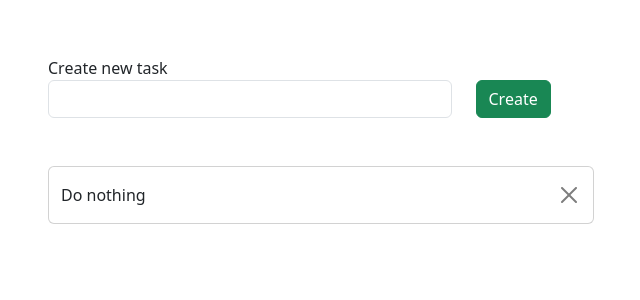
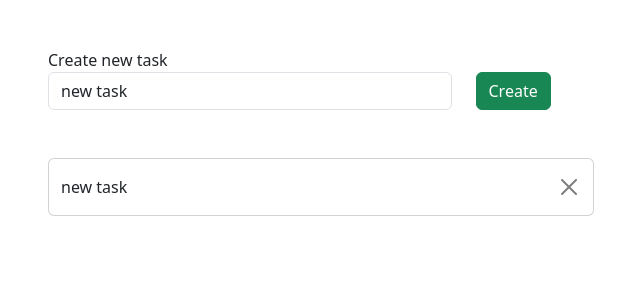
Before and after one commit to quackness/new-to-with-python-flask-vue, a Flask app: page / in a window 1280 px wide. Shown: the top 300 px of the page, without its empty margins (319-959 px from the left). Run offline with Flask 3, Linux system fonts and the light colour scheme.

Commit message:
establish data binding between vue and index html file

```diff
--- a/templates/index.html
+++ b/templates/index.html
@@ -2,12 +2,12 @@
 <!-- <h1>Hello, {{ name }}</h1> -->
 
 <div id="app">
-  <h1>{ message }</h1>
+  <!-- <h1>{ message }</h1> -->
   <form action="">
     <div class="form-group row">
       <div class="col-9">
         <label for="">Create new task</label
-        ><input type="text" class="form-control" />
+        ><input type="text" class="form-control" v-model="task" />
       </div>
       <div class="col-auto mt-auto">
         <button class="btn btn-success" type="submit">Create</button>
@@ -18,7 +18,7 @@
   <div class="mt-5">
     <div class="card">
       <div class="card-body row justify-content-between px-4">
-        Do nothing
+        { task }
         <button type="submit" class="btn-close"></button>
       </div>
     </div>
```
